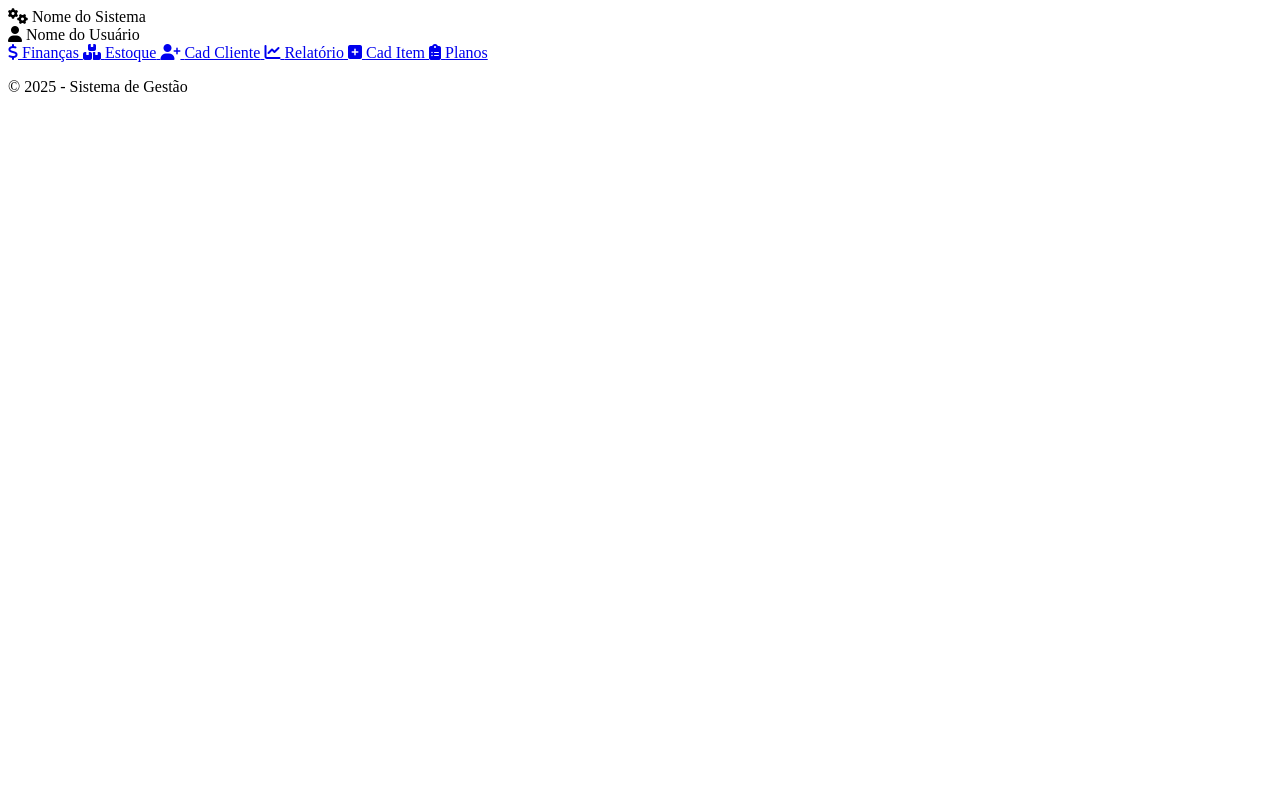
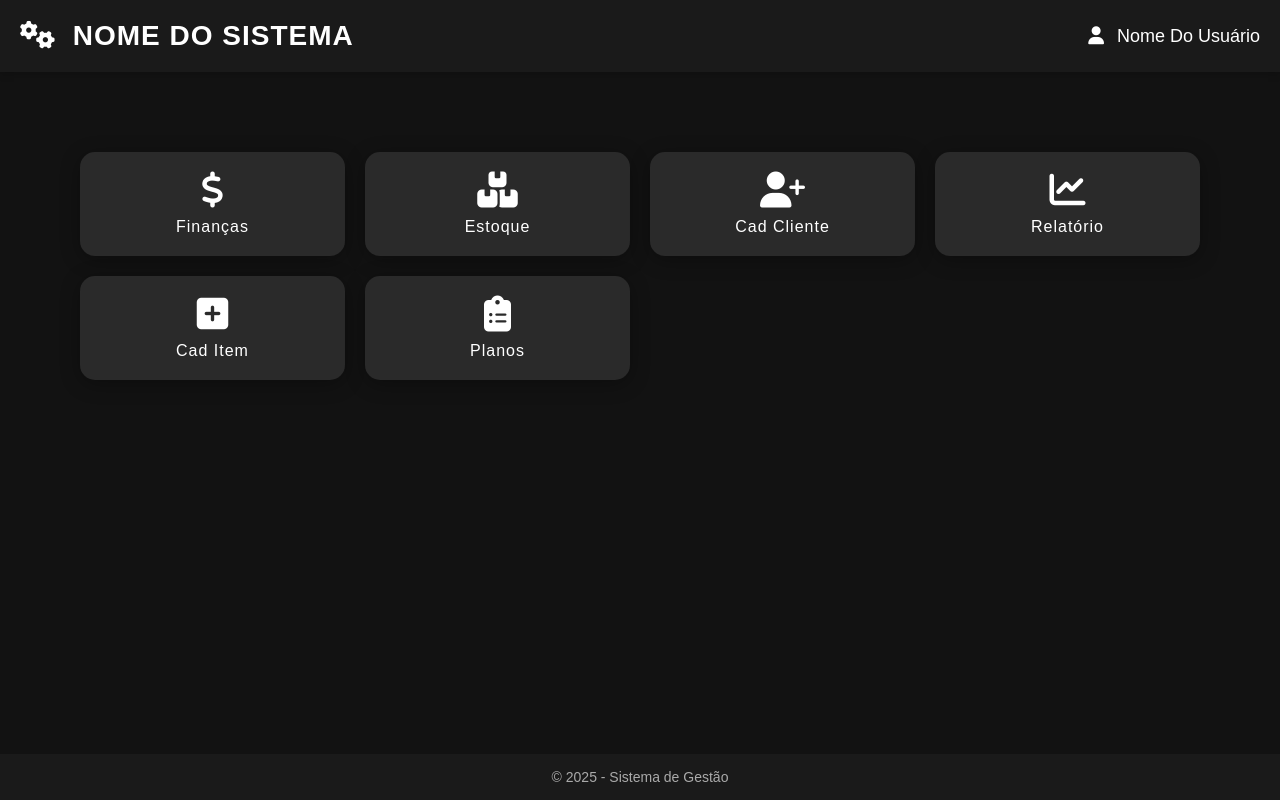
Before and after one commit to eolkazin/management-sys, a Django app: template projeto_x/app_sys/templates/hub/hub.html in a window 1280 px wide. Run offline with Django 5.2, Linux system fonts and the light colour scheme; the template is opened without the code that fills it, so the values that code supplies are empty.

Commit message:
criação do hub

```diff
--- /dev/null
+++ b/projeto_x/app_sys/static/css/hub/hub.css
@@ -0,0 +1,115 @@
+/* Reset de margens e padding */
+* {
+  margin: 0;
+  padding: 0;
+  box-sizing: border-box;
+}
+
+/* Corpo da página */
+body {
+  font-family: "Arial", sans-serif;
+  background-color: #121212;
+  color: #e0e0e0;
+  margin: 0;
+  height: 100vh;
+}
+
+/* Cabeçalho */
+.header {
+  display: flex;
+  justify-content: space-between;
+  align-items: center;
+  padding: 20px;
+  background-color: #1a1a1a;
+  color: #fff;
+  box-shadow: 0 2px 8px rgba(0, 0, 0, 0.2);
+}
+
+.header-title {
+  font-size: 28px;
+  font-weight: 600;
+  text-transform: uppercase;
+  letter-spacing: 1px;
+}
+
+.header-user {
+  font-size: 18px;
+  font-weight: 400;
+  text-transform: capitalize;
+}
+
+.header i {
+  margin-right: 8px;
+}
+
+/* Menu - Hub de navegação */
+.menu-grid {
+  display: grid;
+  grid-template-columns: repeat(auto-fill, minmax(220px, 1fr));
+  gap: 20px;
+  padding: 40px;
+  max-width: 1200px;
+  margin: 40px auto;
+}
+
+.menu-item {
+  display: flex;
+  flex-direction: column;
+  align-items: center;
+  justify-content: center;
+  background-color: #2a2a2a;
+  color: #fff;
+  padding: 20px;
+  border-radius: 15px;
+  text-decoration: none;
+  transition: transform 0.3s ease, background-color 0.3s ease,
+    box-shadow 0.3s ease;
+  box-shadow: 0 4px 20px rgba(0, 0, 0, 0.3);
+  text-align: center;
+}
+
+.menu-item:hover {
+  transform: translateY(-8px);
+  background-color: #ff4747;
+  box-shadow: 0 8px 25px rgba(255, 71, 71, 0.6);
+}
+
+.menu-item i {
+  font-size: 36px;
+  margin-bottom: 10px;
+}
+
+.menu-item span {
+  font-size: 16px;
+  font-weight: 500;
+  text-transform: capitalize;
+  letter-spacing: 1px;
+}
+
+/* Rodapé */
+.footer {
+  background-color: #1a1a1a;
+  color: #aaa;
+  text-align: center;
+  padding: 15px;
+  position: fixed;
+  bottom: 0;
+  width: 100%;
+}
+
+.footer p {
+  font-size: 14px;
+  font-weight: 300;
+}
+
+/* Responsividade */
+@media (max-width: 768px) {
+  .menu-grid {
+    grid-template-columns: 1fr 1fr;
+  }
+
+  .footer {
+    position: static;
+    padding: 20px;
+  }
+}
--- a/projeto_x/app_sys/templates/hub/hub.html
+++ b/projeto_x/app_sys/templates/hub/hub.html
@@ -1,9 +1,12 @@
+{% load static %}
+
 <!DOCTYPE html>
 <html lang="pt-BR">
   <head>
     <meta charset="UTF-8" />
     <title>Nome do Sistema</title>
-    <!-- <link rel="stylesheet" href="hub.css"> -->
+    <!-- Link para o seu arquivo CSS estático -->
+    <link rel="stylesheet" href="{% static 'css/hub/hub.css' %}">
     <link
       rel="stylesheet"
       href="https://cdnjs.cloudflare.com/ajax/libs/font-awesome/6.5.0/css/all.min.css"
--- a/projeto_x/app_sys/views.py
+++ b/projeto_x/app_sys/views.py
@@ -16,7 +16,7 @@ def login_view(request):
             usuario = Usuario.objects.get(username=username)
             if check_password(password, usuario.password):
                 request.session["usuario_id"] = usuario.id
-                return redirect("home")
+                return redirect("hub")
             else:
                 messages.error(request, "Usuário ou senha inválidos.")
                 return redirect("login")
@@ -54,4 +54,4 @@ def cadastro_view(request):
 
 
 def hub_view(request):
-    return render(request, "hub.html")
+    return render(request, "hub/hub.html")
```
